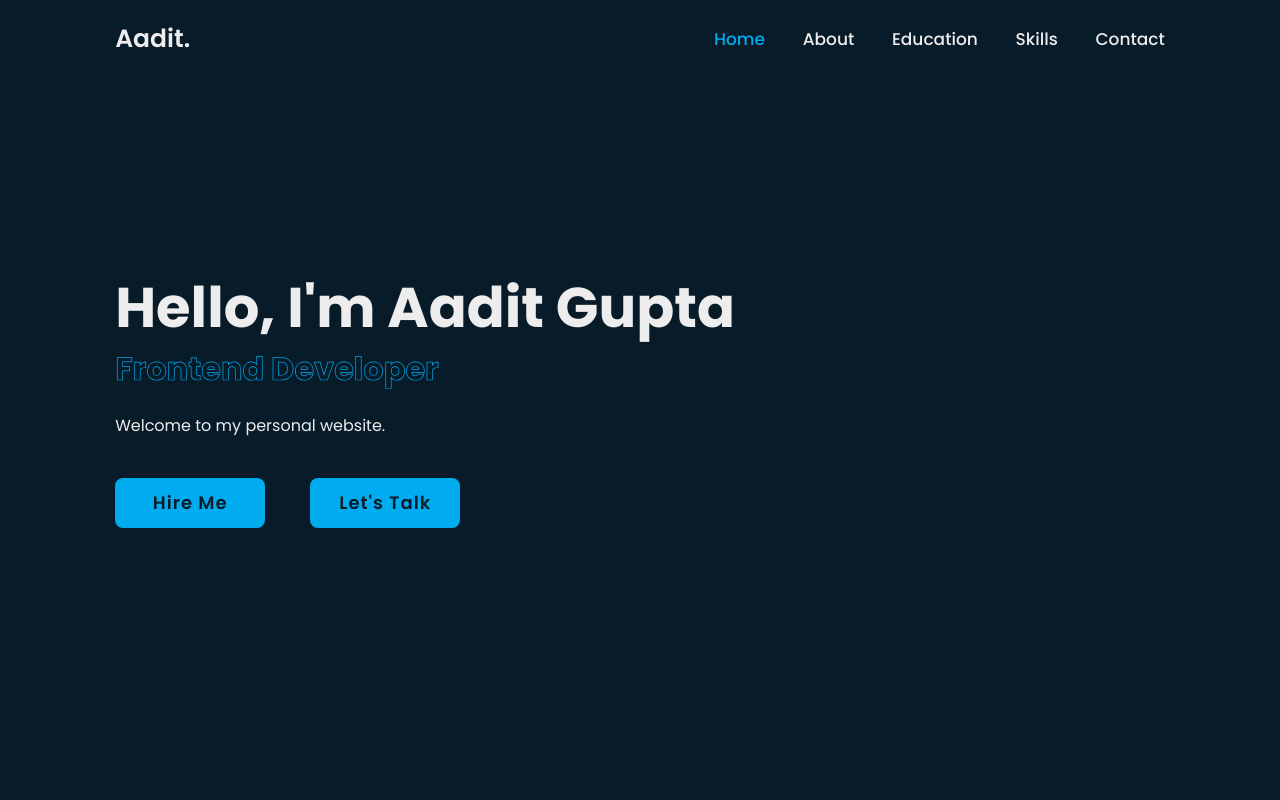
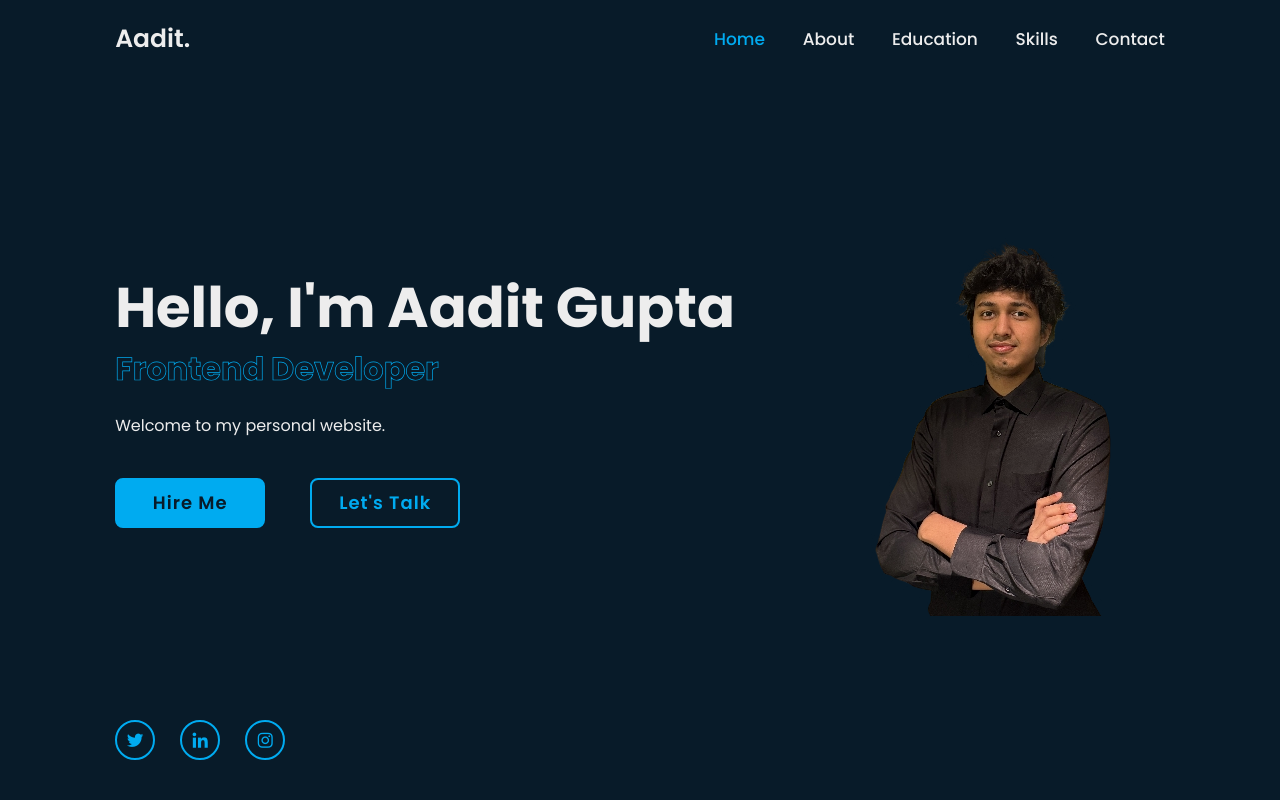
Before and after one commit to TheCollegeCoder/personalWebsite, a website with bundled scripts: page index.html in a window 1280 px wide. Shown: the top 800 px of the page. Built offline with nearby package versions, Linux system fonts and the light colour scheme.

Commit message:
Added images

```diff
--- a/index.html
+++ b/index.html
@@ -14,8 +14,6 @@
 
     <div class="bx bx-menu" id="menu-icon"></div>
 
-
-
     <nav class="navbar">
       <a href="#home" class="active">Home</a>
       <a href="#about">About</a>
@@ -23,9 +21,11 @@
       <a href="#skills">Skills</a>
       <a href="#contact">Contact</a>
     </nav>
+
   </header>
 
   <section class="home" id="home">
+
     <div class="home-content">
       <h1>Hello, I'm <span>Aadit Gupta</span></h1>
       <div class="text-animate">
@@ -39,13 +39,37 @@
         <a href="#" class="btn">Let's Talk</a>
       </div>
     </div>
+
+    <div class="home-sci">
+      <a href="#"><i class='bx bxl-twitter'></i></a>
+      <a href="#"><i class='bx bxl-linkedin' ></i></a>
+      <a href="#"><i class='bx bxl-instagram' ></i></a>
+    </div>
+
+    <div class="home-imgHover"></div>
+
   </section>
 
 
 
-  <section id="about">
-    <h2>About Me</h2>
+  <section class="about" id="about">
+    <h2 class="heading">About <span>Me</span></h2>
     <p>I'm a developer/designer/creator passionate about building awesome stuff.</p>
+
+    <div class="about-img">
+      <img src="aaditImage.png" alt="">
+      <span class="circle-spin"></span>
+    </div>
+
+    <div class="about-content">
+      <h3>Frontend Developer!</h3>
+      <p>Hello</p>
+
+      <div class="btn-box btns">
+        <a href="#" class="btn">Read More</a>
+      </div>
+
+    </div>
   </section>
 
   <section>
--- a/style.css
+++ b/style.css
@@ -78,6 +78,10 @@ section {
     display: flex;
     align-items: center;
     padding: 0 9%;
+    background: url("aaditImage.png") no-repeat;
+    background-size: auto;
+    background-position: 90% 40% ;
+
 }
 
 .home-content {
@@ -129,8 +133,104 @@ section {
     font-weight: 600;
     letter-spacing: .1rem;
     color: var(--bg-color);
+    z-index: 1;
+    overflow: hidden;
+    transition: 1.5s;
+
 }
 
+.btn-box .btn:nth-child(2) {
+    background: transparent;
+    color: var(--main-color);
+
+}
+
+.btn-box .btn:hover {
+    color: var(--main-color);
+}
+.btn-box .btn:nth-child(2):hover {
+    color: var(--bg-color);
+}
+
+.btn-box .btn:nth-child(2)::before {
+    background: var(--main-color);
+}
+
+.btn-box .btn::before {
+    content: '';
+    position: absolute;
+    top: 0;
+    left: 0;
+    width: 0;
+    height: 100%;
+    background: var(--bg-color);
+    z-index: -1;
+    transition: 0.5s ;
+}
+
+.btn-box .btn:hover::before {
+    width: 100%;
+}
+
+.home-sci {
+    position: absolute;
+    bottom: 4rem;
+    width: 170px;
+    display: flex;
+    justify-content: space-between;
+}
+
+.home-sci a {
+    position: relative;
+    display: inline-flex;
+    justify-content: center;
+    align-items: center;
+    width: 40px;
+    height: 40px;
+    background: transparent;
+    border: 0.2rem solid var(--main-color);
+    border-radius:  50%;
+    font-size: 20px;
+    color: var(--main-color);
+    z-index: 1;
+    overflow: hidden;
+    transition: 1s;
+}
+
+.home-sci a::before {
+    content: '';
+    position: absolute;
+    top: 0;
+    left: 0;
+    width: 100%;
+    height: 100%;
+    background: transparent;
+    z-index: -1;
+    transition: 0.5s;
+}
+
+.home-sci a:hover {
+    color: var(--bg-color);
+}
+
+.home-sci a:hover::before {
+    background-color: var(--main-color);
+}
+
+.home-imgHover{
+    position: absolute;
+    top: 0;
+    right: 0;
+    width: 45%;
+    height: 100%;
+    background: transparent;
+    transition: 3s;
+}
+
+.home-imgHover:hover {
+    background: var(--bg-color);
+    opacity: 0.8;
+}
 
 footer {
     text-align: center;
```
Also changed, not shown: aaditImage.png (added), 1 other file.
